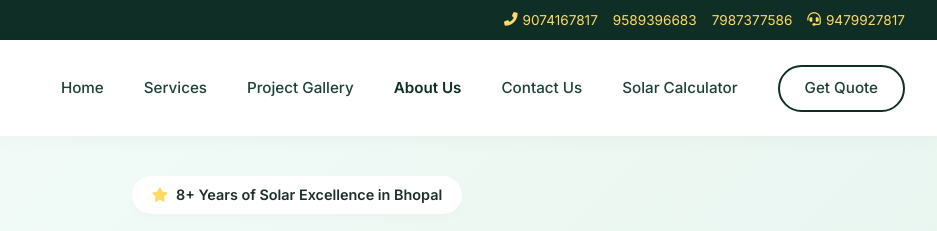
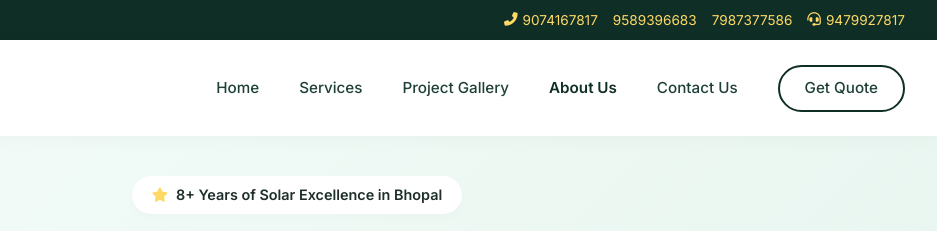
Before and after one commit to DuvenderSandhu/Test, a plain HTML site: page about.html in a window 1280 px wide. Shown: the top 231 px of the page, 343-1280 px from the left. Drawn offline with Linux system fonts and the light colour scheme.

Commit message:
Update meta description and comment out Solar Calculator link
Updated the description meta tag to reflect 8 years of experience and commented out the Solar Calculator link in the navigation.

```diff
--- a/about.html
+++ b/about.html
@@ -5,7 +5,7 @@
     <meta name="viewport" content="width=device-width, initial-scale=1.0, maximum-scale=5.0">
     <title>About Us | Trupti Enterprises - Solar Installation Bhopal Since 2012</title>
     <!-- SEO Meta -->
-    <meta name="description" content="Trupti Enterprises: Bhopal's most experienced solar installer with 12+ years in the industry. Learn about our mission, team, service commitment, and areas we serve across Madhya Pradesh.">
+    <meta name="description" content="Trupti Enterprises: Bhopal's most experienced solar installer with 8+ years in the industry. Learn about our mission, team, service commitment, and areas we serve across Madhya Pradesh.">
     <!-- Fonts & Icons -->
     <link rel="preconnect" href="https://fonts.googleapis.com">
     <link rel="preconnect" href="https://fonts.gstatic.com" crossorigin>
@@ -916,7 +916,7 @@
             <a href="gallery.html">Project Gallery</a>
             <a href="about.html" class="active">About Us</a>
             <a href="contact.html">Contact Us</a>
-            <a href="solar-cal.html">Solar Calculator</a>
+            <!-- <a href="solar-cal.html">Solar Calculator</a> -->
             <a href="quote.html" class="btn-outline" style="padding: 10px 25px;">Get Quote</a>
         </div>
 
@@ -934,7 +934,7 @@
     <a href="gallery.html">Project Gallery</a>
     <a href="about.html" class="active">About Us</a>
     <a href="contact.html">Contact Us</a>
-    <a href="solar-cal.html">Solar Calculator</a>
+    <!-- <a href="solar-cal.html">Solar Calculator</a> -->
     <a href="quote.html" style="color: #0F2E26; font-weight: 700;">Get Quote</a>
 </div>
 
```
